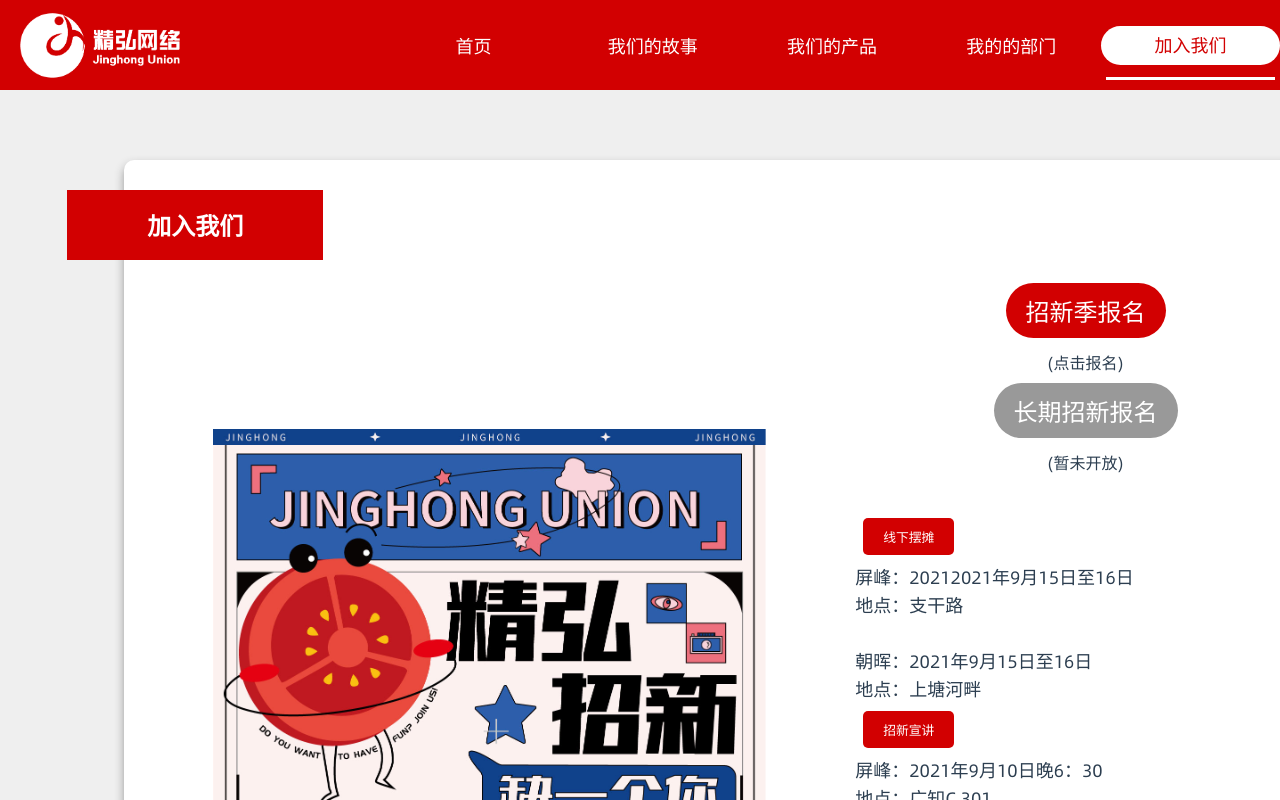
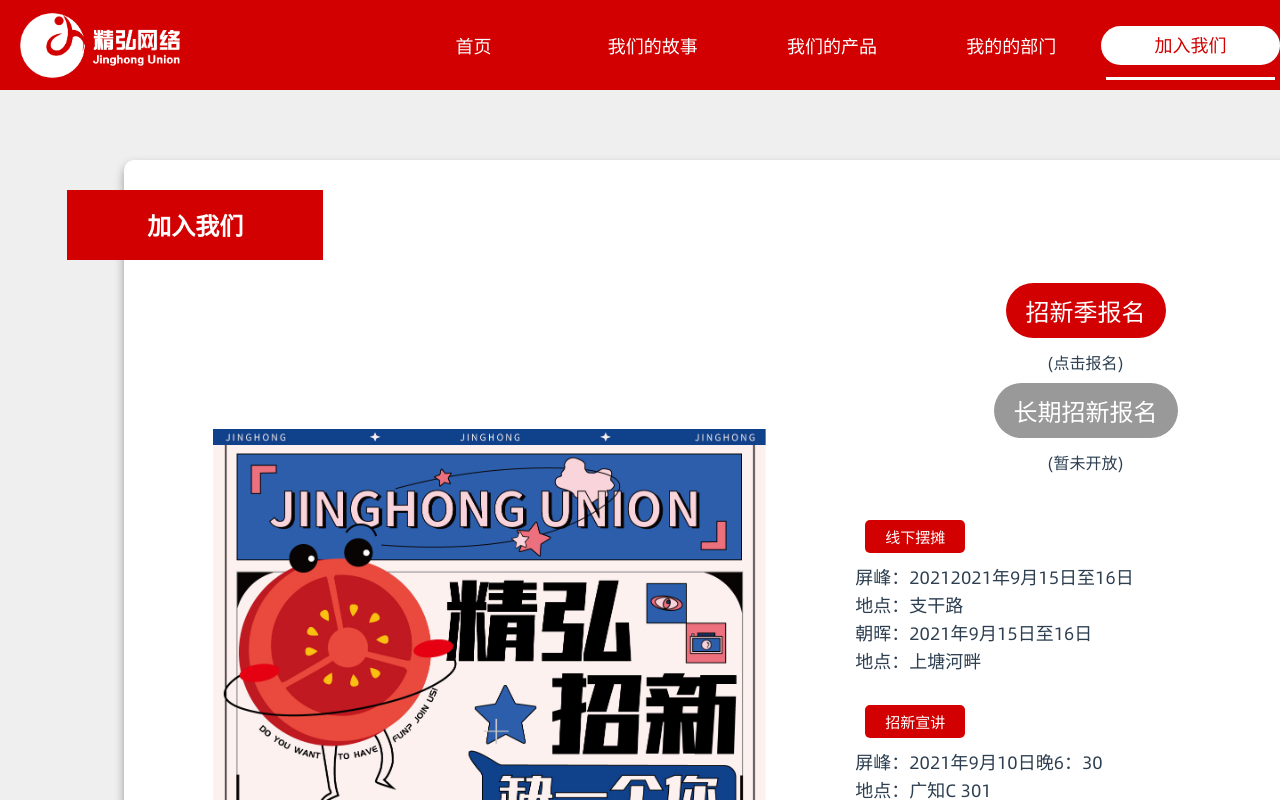
Before and after one commit to zjutjh/JingHong-Home-Vue, a Vue app: page /join in a window 1280 px wide. Shown: the top 800 px of the page. Built offline with nearby package versions, Linux system fonts and the light colour scheme; a web font is replaced by a local one.

Commit message:
手机端页面修改

```diff
--- a/src/components/CarouselCards.vue
+++ b/src/components/CarouselCards.vue
@@ -75,7 +75,8 @@ onMounted(() => {
   width: 80%;
   height: 100%;
   overflow: visible;
-  margin: 2rem auto 0;
+  margin: auto;
+  margin-top: -80px;
 }
 
 ul {
--- a/src/components/JHInput.vue
+++ b/src/components/JHInput.vue
@@ -1,10 +1,10 @@
 <script setup lang="ts">
 interface Props {
-  type: string,
-  modelValue: string,
-  label: string,
-  notice: string,
-  valid: boolean,
+  type: string;
+  modelValue: string;
+  label: string;
+  notice: string;
+  valid: boolean;
 }
 
 const props = withDefaults(defineProps<Props>(), {
@@ -13,19 +13,20 @@ const props = withDefaults(defineProps<Props>(), {
   notice: "此项不为空",
   valid: true,
 });
-
 </script>
 <template>
   <div class="base" :class="type">
     <div class="label" :class="type">{{ props.label }}</div>
     <input
       class="input"
-      :class="type, (valid ? 'valid' : 'invalid')"
+      :class="[type, valid ? 'valid' : 'invalid']"
       :value="modelValue"
       @input="$emit('update:modelValue', ($event.target as HTMLInputElement).value)"
     />
     <span></span>
-    <div class="notice" :class="type, valid ? 'valid' : 'invalid'">* {{ props.notice }}</div>
+    <div class="notice" :class="[type, valid ? 'valid' : 'invalid']">
+      * {{ props.notice }}
+    </div>
     <!-- {{ props }} -->
   </div>
 </template>
@@ -102,7 +103,7 @@ const props = withDefaults(defineProps<Props>(), {
   align-items: center;
   justify-content: center;
   color: white;
-  font-size: 8px;
+  font-size: 15px;
   border-radius: 10px;
   border: none;
 }
--- a/src/components/JHLabel.vue
+++ b/src/components/JHLabel.vue
@@ -73,23 +73,17 @@ const prop = defineProps<{
   /* height: 30px; */
   width: fit-content;
   border-radius: 5px;
-  display: flex;
   align-items: center;
   justify-content: center;
   color: white;
-  /* font-size: 15px; */
-  font-size: 1vw;
+  padding: 5px;
   padding-inline: 20px;
-  margin: 1vh;
+  margin: 10px;
 }
 
 .small .h {
   display: block;
-  font-size: 1vw;
-  margin-block-start: 0.67em;
-  margin-block-end: 0.67em;
-  margin-inline-start: 0px;
-  margin-inline-end: 0px;
+  font-size: 15px;
 }
 
 .nano {
--- a/src/components/JHSelect.vue
+++ b/src/components/JHSelect.vue
@@ -1,11 +1,11 @@
 <script setup lang="ts">
 interface Props {
-  label: string,
-  type: string,
-  modelValue: string | number,
-  valid: boolean,
-  notice: string,
-  disabled: boolean,
+  label: string;
+  type: string;
+  modelValue: string | number;
+  valid: boolean;
+  notice: string;
+  disabled: boolean;
 }
 
 const props = withDefaults(defineProps<Props>(), {
@@ -23,7 +23,7 @@ function handleInput(event: Event) {
     <div class="label" :class="type">{{ props.label }}</div>
     <select
       class="select"
-      :class="type, valid ? 'valid' : 'invalid'"
+      :class="[type, valid ? 'valid' : 'invalid']"
       :value="modelValue"
       @input="$emit('update:modelValue', ($event.target as HTMLSelectElement).value)"
       :disabled="disabled"
@@ -31,7 +31,9 @@ function handleInput(event: Event) {
       <slot></slot>
     </select>
     <span></span>
-    <div class="notice" :class="type, valid ? 'valid' : 'invalid'">* {{ props.notice }}</div>
+    <div class="notice" :class="[type, valid ? 'valid' : 'invalid']">
+      * {{ props.notice }}
+    </div>
   </div>
 </template>
 
@@ -54,7 +56,6 @@ function handleInput(event: Event) {
   font-size: 1vw;
   max-width: 25vw;
 }
-
 .select.normal {
   outline: none;
   background-color: white;
@@ -106,7 +107,7 @@ function handleInput(event: Event) {
   align-items: center;
   justify-content: center;
   color: white;
-  font-size: 8px;
+  font-size: 15px;
   border-radius: 10px;
   border: none;
 }
--- a/src/views/join.vue
+++ b/src/views/join.vue
@@ -1,45 +1,59 @@
 <script setup lang="ts">
-import Footer from '../components/Footer.vue';
-import { useRouter } from 'vue-router';
-import JHCard from '../components/JHCard.vue';
-import { ENV } from '../utils/const';
-import { usePageStore } from '../stores/pages';
-import JHButton from '../components/JHButton.vue';
-import JHLabel from '../components/JHLabel.vue';
+import Footer from "../components/Footer.vue";
+import { useRouter } from "vue-router";
+import JHCard from "../components/JHCard.vue";
+import { ENV } from "../utils/const";
+import { usePageStore } from "../stores/pages";
+import JHButton from "../components/JHButton.vue";
+import JHLabel from "../components/JHLabel.vue";
 const pageStore = usePageStore();
 const router = useRouter();
 function toRecruit() {
-  window.open('/join/recruit');
+  window.open("/join/recruit");
 }
 function toLong() {
-  if (ENV == 'dev') {
-    window.open('/join/long');
+  if (ENV == "dev") {
+    window.open("/join/long");
   } else {
     return false;
   }
 }
 </script>
 <template>
-  <JHCard title="加入我们" type="large" :is-title="true" style="margin-top:20vh">
+  <JHCard
+    title="加入我们"
+    type="large"
+    :is-title="true"
+    style="margin-top: 20vh"
+  >
     <div class="base" :class="pageStore.pageType">
-      <img class="haibao" src="/photo/haibao/pc.jpg" v-if="pageStore.pageType == 'normal'" />
-      <img class="haibao" src="/photo/haibao/mob.jpg" v-if="pageStore.pageType != 'normal'" />
+      <img
+        class="haibao"
+        src="/photo/haibao/pc.jpg"
+        v-if="pageStore.pageType == 'normal'"
+      />
+      <img
+        class="haibao"
+        src="/photo/haibao/mob.jpg"
+        v-if="pageStore.pageType != 'normal'"
+      />
       <div class="detail-base" :class="pageStore.pageType">
         <div class="btn">
-          <JHButton type="middle" @click="toRecruit">招新季报名</JHButton>(点击报名)
-          <JHButton type="middle-disabled" @click="toLong">长期招新报名</JHButton>(暂未开放)
+          <JHButton type="middle" @click="toRecruit">招新季报名</JHButton
+          >(点击报名)
+          <JHButton type="middle-disabled" @click="toLong"
+            >长期招新报名</JHButton
+          >(暂未开放)
         </div>
         <div class="introduce" :class="pageStore.pageType">
           <JHLabel type="small">线下摆摊</JHLabel>屏峰：20212021年9月15日至16日
-          <br />地点：支干路
-          <br />
-          <br />朝晖：2021年9月15日至16日
+          <br />地点：支干路 <br />朝晖：2021年9月15日至16日
           <br />地点：上塘河畔
+          <div style="margin: 30px"></div>
           <JHLabel type="small">招新宣讲</JHLabel>屏峰：2021年9月10日晚6：30
-          <br />地点：广知C 301
-          <br />
-          <br />朝晖：2021年9月11日晚6：30
+          <br />地点：广知C 301 <br />朝晖：2021年9月11日晚6：30
           <br />地点：新教 201
+          <div style="margin: 30px"></div>
           <JHLabel type="small">招新群号</JHLabel>715270127
         </div>
       </div>
@@ -60,12 +74,19 @@ function toLong() {
   </JHCard>
 
   <JHCard title="部门结构一览图" type="large" :is-title="true">
-    <img src="/photo/haibao/structPc.png" style="width:70%" v-if="pageStore.pageType == 'normal'" />
-    <img src="/photo/haibao/structMob.png" style="width:70%" v-if="pageStore.pageType != 'normal'" />
+    <img
+      src="/photo/haibao/structPc.png"
+      style="width: 70%"
+      v-if="pageStore.pageType == 'normal'"
+    />
+    <img
+      src="/photo/haibao/structMob.png"
+      style="width: 70%"
+      v-if="pageStore.pageType != 'normal'"
+    />
   </JHCard>
   <Footer />
 </template>
-
 
 <style scoped>
 .base {
--- a/src/views/product.vue
+++ b/src/views/product.vue
@@ -96,7 +96,7 @@ function toDepartment() {
 
 .detail .title {
   font-size: 24px;
-  padding-bottom: 15px;
+  padding-bottom: 30px;
   border-bottom: 5px solid #d20001;
   width: 80%;
   margin: auto;
@@ -118,6 +118,7 @@ function toDepartment() {
   width: 80%;
   margin: auto;
   font-size: 20px;
+  margin-top: 20px;
 }
 
 .detail img {
--- a/src/views/story.vue
+++ b/src/views/story.vue
@@ -26,7 +26,7 @@ const persons = [
   {
     img: "/photo/story/jiyu/小树.jpg",
     introduction:
-      "小树\n\n前精弘设计总监\n预计于2022年毕业于浙工大\n现就读于浙江工业大学",
+      "小树\n\n前精弘设计总监\n于2022年毕业于浙工大\n现就读于浙江工业大学",
     content:
       "大三的时候加入精弘，是我纠结了很久做的一个决定，现在想想倒觉得很庆幸。光是能够遇见你们，就已经很美好 了。\n       没有当客服的经验，从新生群同意每一个新生宝宝的入群验证到后来与他们的见面，对我来说都是新奇的体验。在很多新生的身上，我都能看到刚收到录取通知书时我的样子。不耐烦的回答一个个问题，也是希望她们能少走弯路。\n       深入接触后，发现精弘网络其实是一个很温暖的组织，可以说很多人都是“为爱发电”，有着很强的责任心。\n        希望大家在精弘的日子里可以收获到属于自己的美好。",
   },
@@ -101,6 +101,7 @@ function toProduct() {
 
 .shiming {
   text-align: start;
+  align-items: center;
   padding-left: 10%;
   border-left: 5px solid #d20001;
   height: fit-content;
@@ -108,6 +109,7 @@ function toProduct() {
 
 .shiming.mini {
   border-left: none;
+  padding-left: 0;
 }
 
 .shiming h2 {
```
